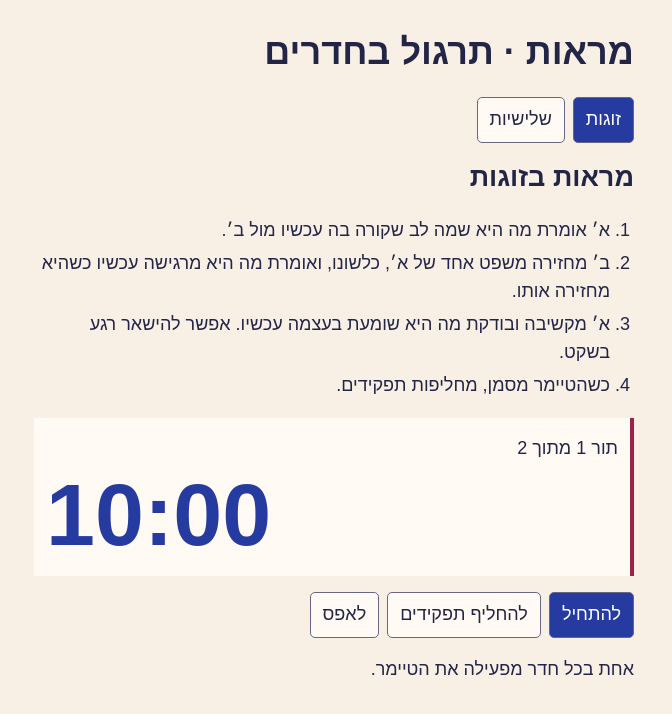
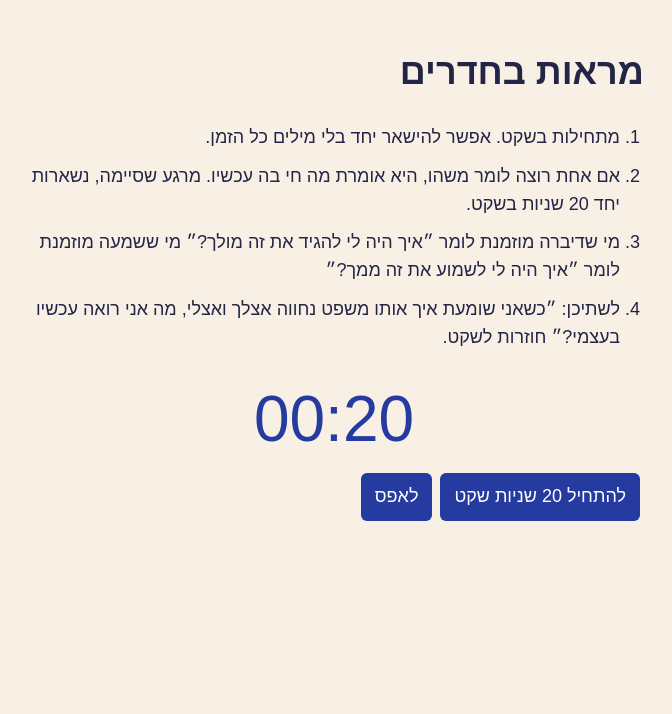
Before and after one commit to immamagshima/being-me-vip-live, a plain HTML site: page mirrors/practice.html in a window 1280 px wide. Shown: the whole page, without its empty margins (306-978 px from the left). Drawn offline with Linux system fonts and the light colour scheme.

Commit message:
Use optional speech and 20 seconds of silence in Mirrors

```diff
--- a/mirrors/practice.html
+++ b/mirrors/practice.html
@@ -1,43 +1,10 @@
-<!doctype html>
-<html lang="he" dir="rtl"><meta charset="utf-8"><meta name="viewport" content="width=device-width,initial-scale=1"><title>מראות | תרגול בחדרים</title>
-<style>
-*{box-sizing:border-box}body{margin:auto;max-width:640px;padding:20px;background:#f8f0e5;color:#232546;font:18px/1.55 Arial,sans-serif}h1{margin:.1em 0 .5em}h2{margin:.5em 0}nav, .actions{display:flex;flex-wrap:wrap;gap:8px}button{font:inherit;color:inherit;background:#fffaf3;border:1px solid #696685;border-radius:5px;min-height:46px;padding:8px 12px;cursor:pointer}button[aria-pressed=true],#start{background:#263ba0;color:white}button:disabled{opacity:.5}button:focus-visible{outline:3px solid #9c214b;outline-offset:3px}ol{padding-inline-start:24px}li{margin:.3em 0}#clock{font-size:clamp(54px,18vw,88px);line-height:1.1;font-variant-numeric:tabular-nums;display:block;color:#263ba0}#cue{margin:.25em 0}.timer{background:#fffaf3;border-inline-start:4px solid #9c214b;padding:12px;margin-block:16px}
-</style>
-<main>
-<h1>מראות · תרגול בחדרים</h1>
-<nav aria-label="בחירת תרגול"><button id="pairs" type="button">זוגות</button><button id="triples" type="button">שלישיות</button></nav>
-<h2 id="title"></h2><ol id="steps"></ol>
-<section class="timer" aria-label="טיימר לתרגול"><p id="cue" role="status"></p><b id="clock" dir="ltr" role="timer"></b></section>
-<div class="actions"><button id="start" type="button">להתחיל</button><button id="next" type="button">להחליף תפקידים</button><button id="reset" type="button">לאפס</button></div>
-<p>אחת בכל חדר מפעילה את הטיימר.</p>
-</main>
+<!doctype html><html lang="he" dir="rtl"><meta charset="utf-8"><meta name="viewport" content="width=device-width,initial-scale=1"><title>מראות | תרגול בחדרים</title>
+<style>body{margin:auto;max-width:620px;padding:20px;background:#f8f0e5;color:#232546;font:18px/1.55 Arial,sans-serif}li{margin:.6em 0}ol{padding-inline-start:24px}button{font:inherit;min-height:48px;padding:8px 14px;margin:4px;background:#263ba0;color:white;border:0;border-radius:6px;cursor:pointer}button:disabled{opacity:.55}output{display:block;font-size:64px;text-align:center;color:#263ba0}button:focus-visible{outline:3px solid #9c214b;outline-offset:3px}</style>
+<main><h1>מראות בחדרים</h1><ol><li>מתחילות בשקט. אפשר להישאר יחד בלי מילים כל הזמן.</li><li>אם אחת רוצה לומר משהו, היא אומרת מה חי בה עכשיו. מרגע שסיימה, נשארות יחד 20 שניות בשקט.</li><li>מי שדיברה מוזמנת לומר ״איך היה לי להגיד את זה מולך?״ מי ששמעה מוזמנת לומר ״איך היה לי לשמוע את זה ממך?״</li><li>לשתיכן: ״כשאני שומעת איך אותו משפט נחווה אצלך ואצלי, מה אני רואה עכשיו בעצמי?״ חוזרות לשקט.</li></ol><output dir="ltr" id="clock" role="timer">00:20</output><button id="start">להתחיל 20 שניות שקט</button><button id="reset">לאפס</button><p id="cue" role="status"></p></main>
 <script>
-const exercises=[
- {title:'מראות בזוגות',seconds:600,turns:2,steps:["א׳ אומרת מה היא שמה לב שקורה בה עכשיו מול ב׳.","ב׳ מחזירה משפט אחד של א׳, כלשונו, ואומרת מה היא מרגישה עכשיו כשהיא מחזירה אותו.","א׳ מקשיבה ובודקת מה היא שומעת בעצמה עכשיו. אפשר להישאר רגע בשקט.","כשהטיימר מסמן, מחליפות תפקידים."]},
- {title:'מראה הפוכה בשלישיות',seconds:240,turns:3,steps:["המביאה אומרת מה היא שמה לב אליו עכשיו אצל המשקפת.","המשקפת מחזירה את המשפט כלשונו. המביאה מנסה לומר אותו על עצמה: ״האם גם אני… עכשיו?״","העדה מציינת מילה או הפסקה ששמעה עכשיו. המביאה אומרת מה מרגיש לה נכון ברגע הזה.","כשהטיימר מסמן, כולן עוברות לתפקיד הבא."]}
-];
-const $=id=>document.getElementById(id);
-let index=0,turn=1,remaining=600,end=0;
-function draw(){
- const ex=exercises[index];
- if(end&&Date.now()>=end){end=0;remaining=0;}
- const t=end?Math.ceil((end-Date.now())/1000):remaining;
- $('clock').textContent=String(Math.floor(t/60)).padStart(2,'0')+':'+String(t%60).padStart(2,'0');
- const cue=t===0?(turn<ex.turns?'מחליפות תפקידים':'סיימנו. רגע אחד יחד.'):'תור '+turn+' מתוך '+ex.turns;
- if($('cue').textContent!==cue)$('cue').textContent=cue;
- $('start').textContent=end?'להשהות':remaining===ex.seconds?'להתחיל':'להמשיך';
- $('start').disabled=t===0;
- $('next').disabled=turn>=ex.turns;
-}
-function select(i){
- index=i;turn=1;remaining=exercises[i].seconds;end=0;
- $('title').textContent=exercises[i].title;
- $('steps').replaceChildren(...exercises[i].steps.map(text=>{const li=document.createElement('li');li.textContent=text;return li;}));
- $('pairs').setAttribute('aria-pressed',String(i===0));$('triples').setAttribute('aria-pressed',String(i===1));draw();
-}
-$('pairs').onclick=()=>{if(index!==0)select(0);};$('triples').onclick=()=>{if(index!==1)select(1);};
-$('start').onclick=()=>{if(end){remaining=Math.max(0,Math.ceil((end-Date.now())/1000));end=0;}else if(remaining)end=Date.now()+remaining*1000;draw();};
-$('next').onclick=()=>{if(turn<exercises[index].turns){turn++;end=0;remaining=exercises[index].seconds;draw();}};
-$('reset').onclick=()=>select(index);
-select(0);setInterval(draw,200);
+const start=document.querySelector('#start'), clock=document.querySelector('#clock'), cue=document.querySelector('#cue');
+let end=0;
+start.onclick=()=>{end=Date.now()+20000;start.disabled=true;cue.textContent='נשארות יחד בשקט.';};
+document.querySelector('#reset').onclick=()=>{end=0;start.disabled=false;clock.textContent='00:20';cue.textContent='';};
+setInterval(()=>{if(!end)return;const seconds=Math.max(0,Math.ceil((end-Date.now())/1000));clock.textContent='00:'+String(seconds).padStart(2,'0');if(seconds===0){end=0;start.disabled=false;cue.textContent='אם מתאים, משתפות איך היה להגיד ואיך היה לשמוע.';}},100);
 </script></html>
```
